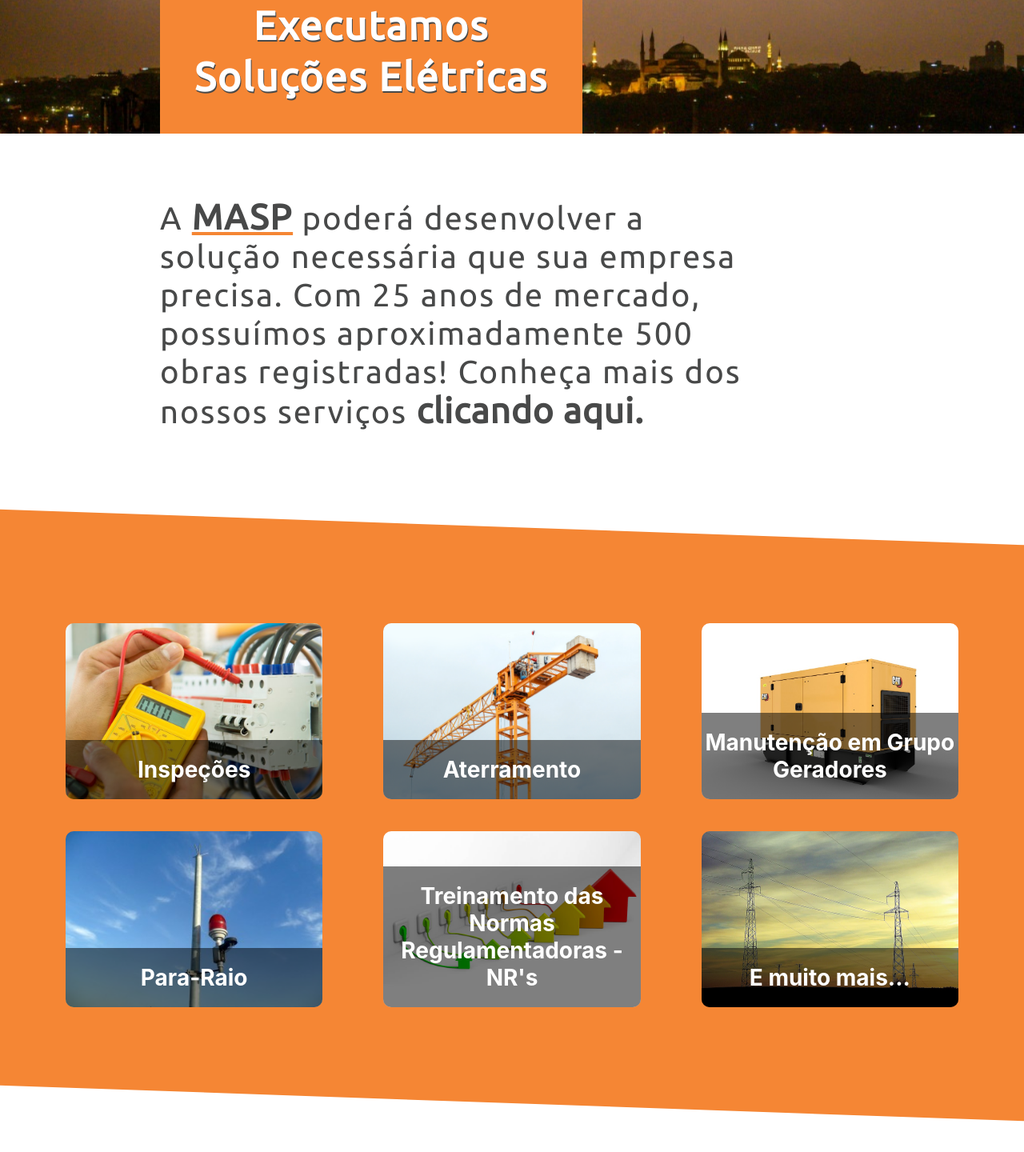
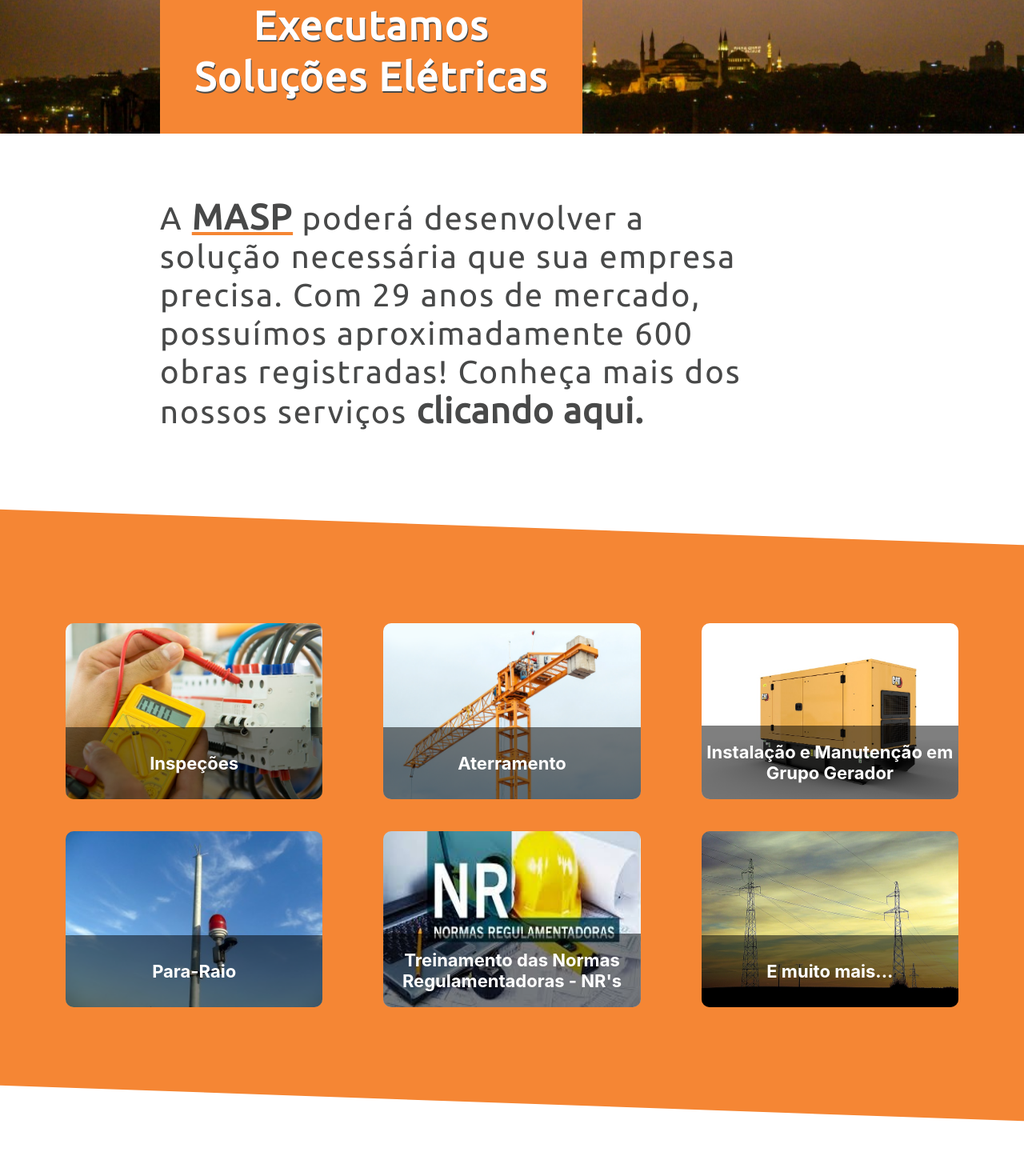
Before and after one commit to joaosoutto/maspSE, a React (Create React App) app: page / in a window 1280 px wide. Shown: the part 390-1830 px from the top of the page at 80% size. Built offline with nearby package versions, Linux system fonts and the light colour scheme.

Commit message:
alteracoes cliente

```diff
--- a/src/components/header/Header.module.css
+++ b/src/components/header/Header.module.css
@@ -84,3 +84,19 @@
     font-size: 24px;
   }
 }
+
+@media (max-width: 1400px) {
+  .header {
+    padding: 30px 50px;
+    align-items: center;
+    justify-content: space-between;
+  }
+
+  .logo {
+    width: 300px;
+  }
+  .link {
+    margin: 40px 20px 0 20px;
+    font-size: 24px;
+  }
+}
--- a/src/components/productsDiv/ProductsDiv.jsx
+++ b/src/components/productsDiv/ProductsDiv.jsx
@@ -38,7 +38,7 @@
         }
       />
       <ProductsCards
-        name="Manutenção em Grupos Geradores"
+        name="Instalação e Manutenção em Grupos Gerador"
         icon={
           <BatteryChargingFullOutlinedIcon
             fontSize="large"
--- a/src/components/sericeDiv/ServiceDiv.jsx
+++ b/src/components/sericeDiv/ServiceDiv.jsx
@@ -4,7 +4,7 @@
 
 import inspecao from "../../assets/serviços/inspecao.jpg";
 import aterramento from "../../assets/serviços/aterramento.png";
-import eficiencia from "../../assets/serviços/eficiencia.jpg";
+import treinamento from "../../assets/treinamento.jpeg";
 import grupogerados from "../../assets/serviços/grupogerados.png";
 import pararaio from "../../assets/serviços/pararaio.jpg";
 import more from "../../assets/serviços/more.jpg";
@@ -16,10 +16,10 @@
     <div className={styles.card}>
       <ServiceCard src={inspecao} service="Inspeções" />
       <ServiceCard src={aterramento} service="Aterramento" />
-      <ServiceCard src={grupogerados} service="Manutenção em Grupo Geradores" />
+      <ServiceCard src={grupogerados} service="Instalação e Manutenção em Grupo Gerador" />
       <ServiceCard src={pararaio} service="Para-Raio" />
       <ServiceCard
-        src={eficiencia}
+        src={treinamento}
         service="Treinamento das Normas Regulamentadoras - NR's"
       />
       <ServiceCard src={more} service="E muito mais..." />
--- a/src/components/serviceCard/ServiceCard.module.css
+++ b/src/components/serviceCard/ServiceCard.module.css
@@ -13,10 +13,14 @@
   padding: 20px 0;
   border-bottom-left-radius: 10px;
   border-bottom-right-radius: 10px;
+  min-height: 50px;
+  display: flex;
+  justify-content: center;
+  align-items: center;
 }
 
 .service h4 {
-  font-size: 28px;
+  font-size: 22px;
   margin: 0;
   color: #fff;
 }
--- a/src/pages/home/Home.jsx
+++ b/src/pages/home/Home.jsx
@@ -16,7 +16,7 @@
       <div className={styles.middle}>
         <h3>
           A <span>MASP</span> poderá desenvolver a solução necessária que sua
-          empresa precisa. Com 25 anos de mercado, possuímos aproximadamente 500
+          empresa precisa. Com 29 anos de mercado, possuímos aproximadamente 600
           obras registradas! Conheça mais dos nossos serviços{" "}
           <Link className={styles.link} to="/servicos">
             <span>clicando aqui.</span>
```
Also changed, not shown: src/assets/treinamento.jpeg (added).
